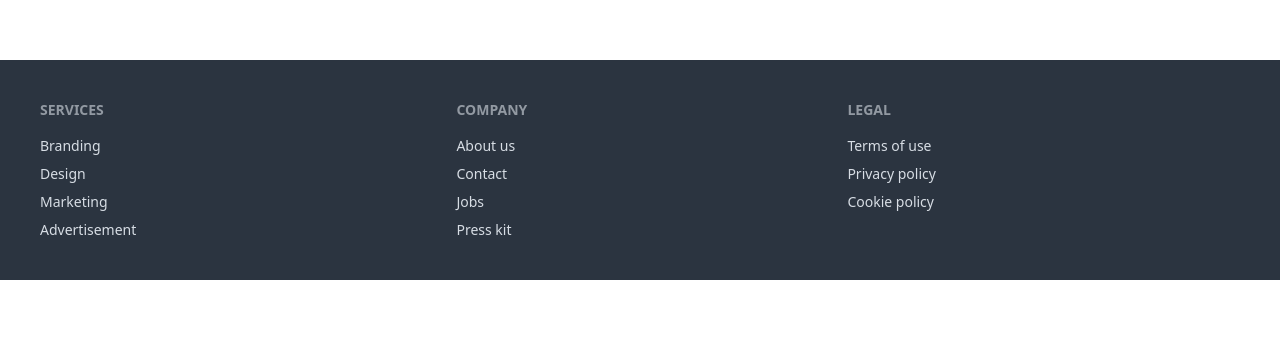
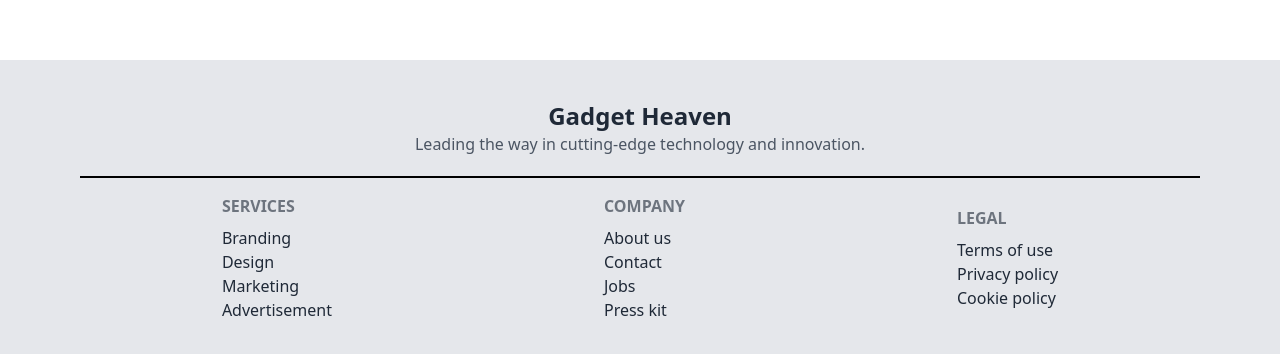
Before and after one commit to programming-hero-web-course-4/b10a8-gadget-heaven-shafriki, a React (Vite) app: page / in a window 1280 px wide. Shown: the part 772-1126 px from the top of the page. Before the commit the page ends 1052 px from the top, so only its background shows below. Built offline with nearby package versions, Linux system fonts and the light colour scheme.

Commit message:
make footer as per figma

```diff
--- a/src/components/Footer.jsx
+++ b/src/components/Footer.jsx
@@ -2,28 +2,36 @@ import React from 'react';
 
 const Footer = () => {
     return (
-        <footer className="footer bg-neutral text-neutral-content p-10 mt-[16rem]">
-            <nav>
+        <footer className="flex flex-col items-center bg-gray-200 p-10 mt-[16rem]">
+            <div className="text-center mb-5">
+                <h2 className="text-2xl font-bold">Gadget Heaven</h2>
+                <p className="text-xs text-gray-600 md:text-base">Leading the way in cutting-edge technology and innovation.</p>
+            </div>
+            <hr className='border-[1px] hidden md:block mb-4 md:w-[70rem] border-black'/>
+
+            <div className='flex flex-col md:flex-row items-center gap-5 md:gap-[17rem]'>
+            <nav className='flex flex-col'>
                 <h6 className="footer-title">Services</h6>
                 <a className="link link-hover">Branding</a>
                 <a className="link link-hover">Design</a>
                 <a className="link link-hover">Marketing</a>
                 <a className="link link-hover">Advertisement</a>
             </nav>
-            <nav>
+            <nav className='flex flex-col'>
                 <h6 className="footer-title">Company</h6>
                 <a className="link link-hover">About us</a>
                 <a className="link link-hover">Contact</a>
                 <a className="link link-hover">Jobs</a>
                 <a className="link link-hover">Press kit</a>
             </nav>
-            <nav>
+            <nav className='flex flex-col'>
                 <h6 className="footer-title">Legal</h6>
                 <a className="link link-hover">Terms of use</a>
                 <a className="link link-hover">Privacy policy</a>
                 <a className="link link-hover">Cookie policy</a>
             </nav>
-            </footer>
+            </div>
+        </footer>
     );
 };
 
```
